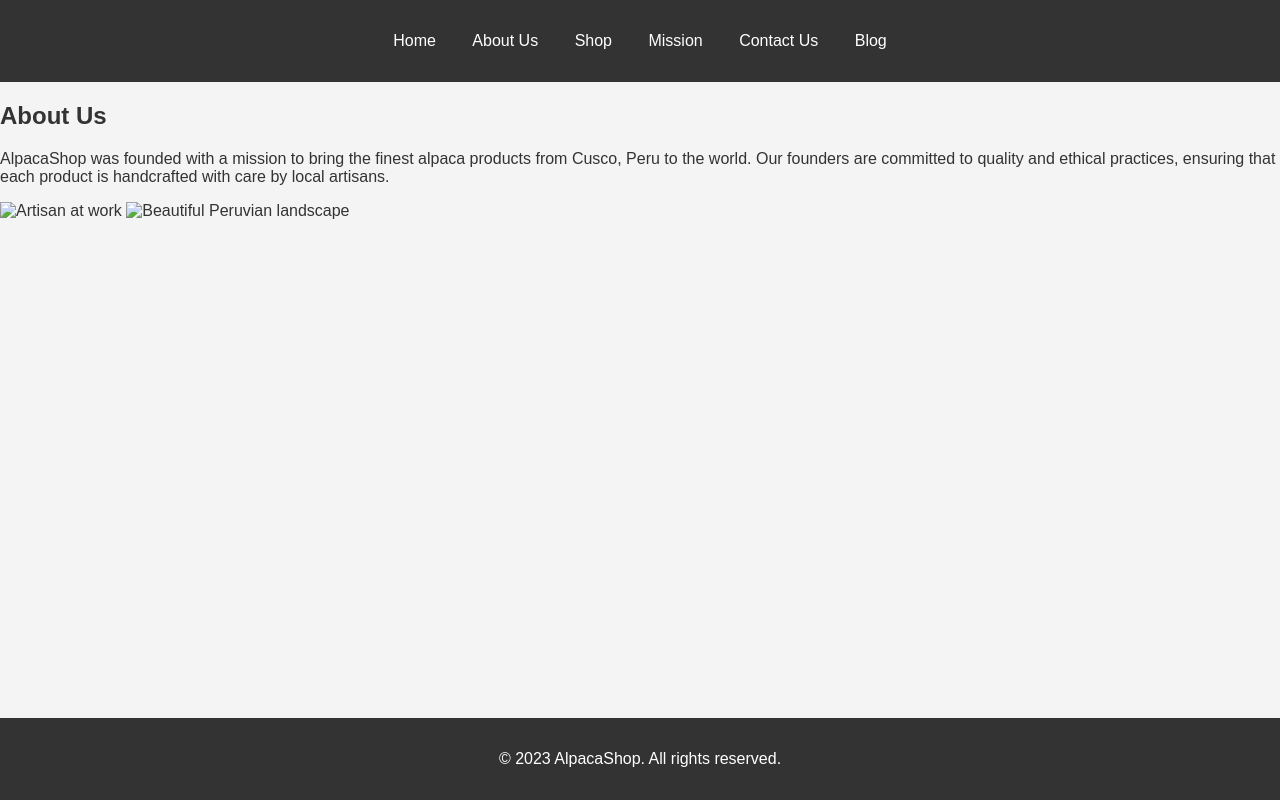
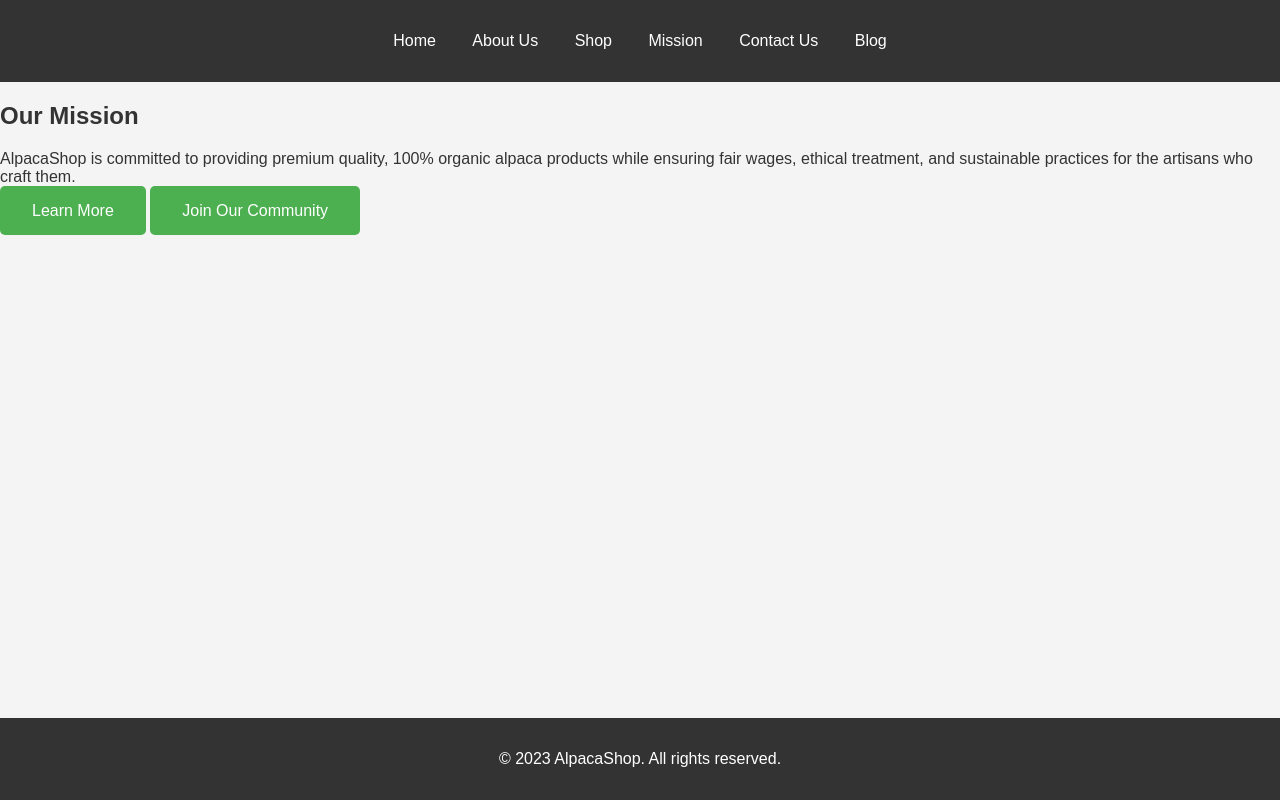
Before and after one commit to KeanuAlpaca/Alpaca-shop, a plain HTML site: page about.html in a window 1280 px wide. Drawn offline with Linux system fonts and the light colour scheme.

Commit message:
Update about.html

```diff
--- a/about.html
+++ b/about.html
@@ -3,7 +3,7 @@
 <head>
     <meta charset="UTF-8">
     <meta name="viewport" content="width=device-width, initial-scale=1.0">
-    <title>About Us - AlpacaShop</title>
+    <title>Mission - AlpacaShop</title>
     <link rel="stylesheet" href="styles.css">
 </head>
 <body>
@@ -20,11 +20,11 @@
         </nav>
     </header>
     <main>
-        <section class="about">
-            <h2>About Us</h2>
-            <p>AlpacaShop was founded with a mission to bring the finest alpaca products from Cusco, Peru to the world. Our founders are committed to quality and ethical practices, ensuring that each product is handcrafted with care by local artisans.</p>
-            <img src="images/artisan1.jpg" alt="Artisan at work">
-            <img src="images/artisan2.jpg" alt="Beautiful Peruvian landscape">
+        <section class="mission">
+            <h2>Our Mission</h2>
+            <p>AlpacaShop is committed to providing premium quality, 100% organic alpaca products while ensuring fair wages, ethical treatment, and sustainable practices for the artisans who craft them.</p>
+            <a href="#" class="btn">Learn More</a>
+            <a href="#" class="btn">Join Our Community</a>
         </section>
     </main>
     <footer>
```
